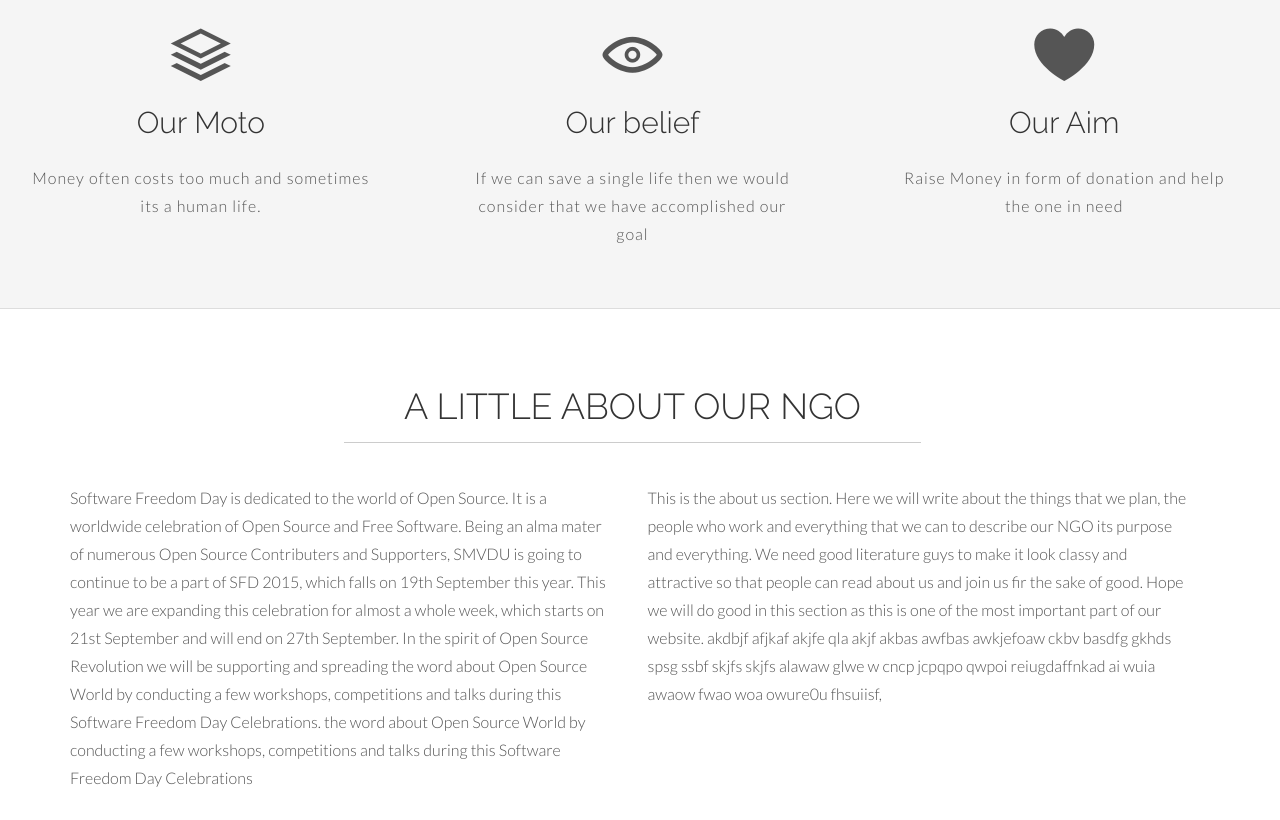
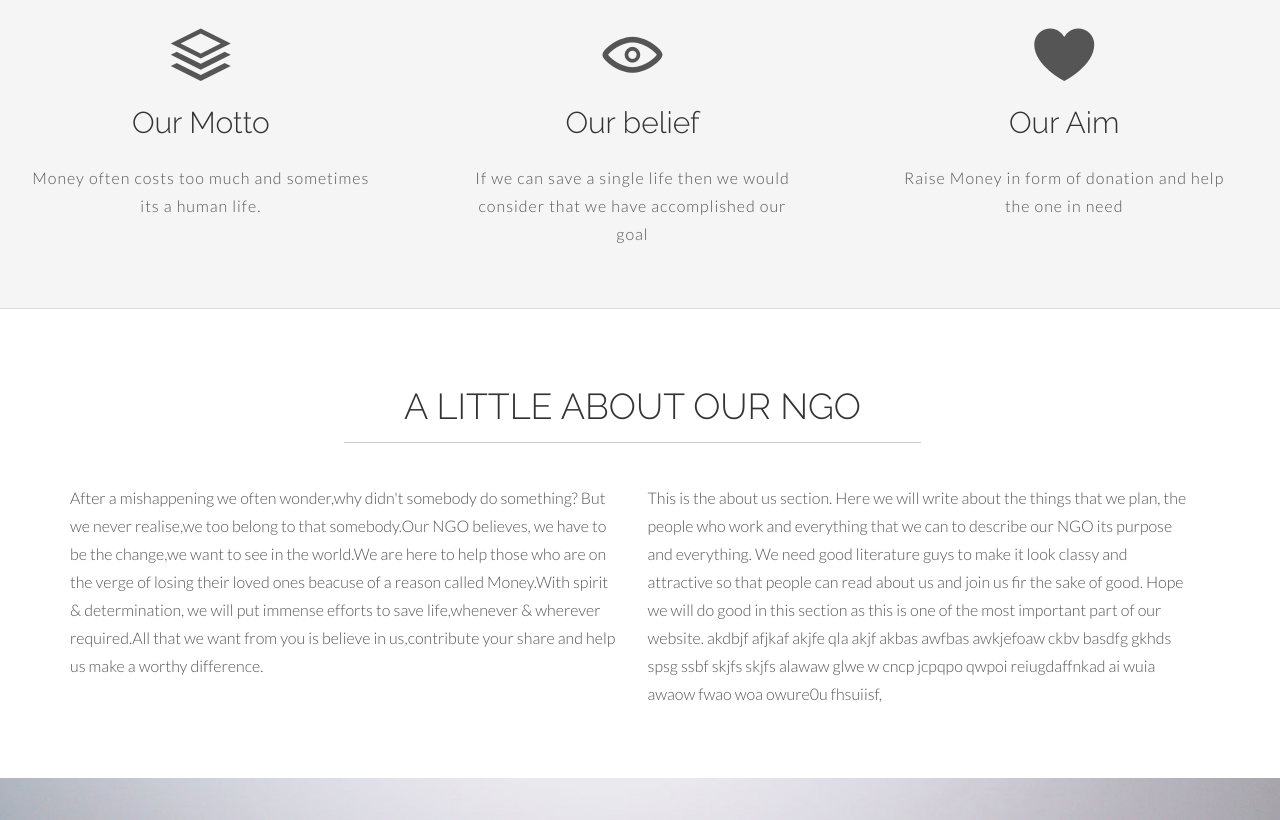
Before and after one commit to iabhi7/NGO, a plain HTML site: page index.html in a window 1280 px wide. Shown: the part 602-1422 px from the top of the page. Drawn offline with nearby package versions, Linux system fonts and the light colour scheme.

Commit message:
about us.html
changed the content of about NGO

```diff
--- a/index.html
+++ b/index.html
@@ -75,7 +75,7 @@
 			<div class="row">
 				<div class="col-lg-4 callout">
 					<span class="icon icon-stack"></span>
-					<h2>Our Moto</h2>
+					<h2>Our Motto</h2>
 					<p>Money often costs too much and sometimes its a human life.</p>
 				</div><!-- col-lg-4 -->
 
@@ -101,8 +101,10 @@
 				<hr>
 
 				<div class="col-lg-6">
-					<p>Software Freedom Day is dedicated to the world of Open Source. It is a worldwide celebration of Open Source and Free Software. Being an alma mater of numerous Open Source Contributers and Supporters, SMVDU is going to continue to be a part of SFD 2015, which falls on 19th September this year. This year we are expanding this celebration for almost a whole week, which starts on 21st September and will end on 27th September. In the spirit of Open Source Revolution we will be supporting and spreading the word about Open Source World by conducting a few workshops, competitions and talks during this Software Freedom Day Celebrations.
-					the word about Open Source World by conducting a few workshops, competitions and talks during this Software Freedom Day Celebrations</p>
+					<p>After a mishappening we often wonder,why didn't somebody do something? But we never realise,we too belong to that somebody.Our NGO believes,
+					we have to be the change,we want to see in the world.We are here to help those who are on the verge of losing their loved ones beacuse of a reason called Money.With spirit & determination,
+					we will put immense efforts to save life,whenever & wherever required.All that we want from you is believe in us,contribute your share and help us make a
+					worthy difference.</p>
 				</div><!-- col-lg-6 -->
 
 				<div class="col-lg-6">
```
